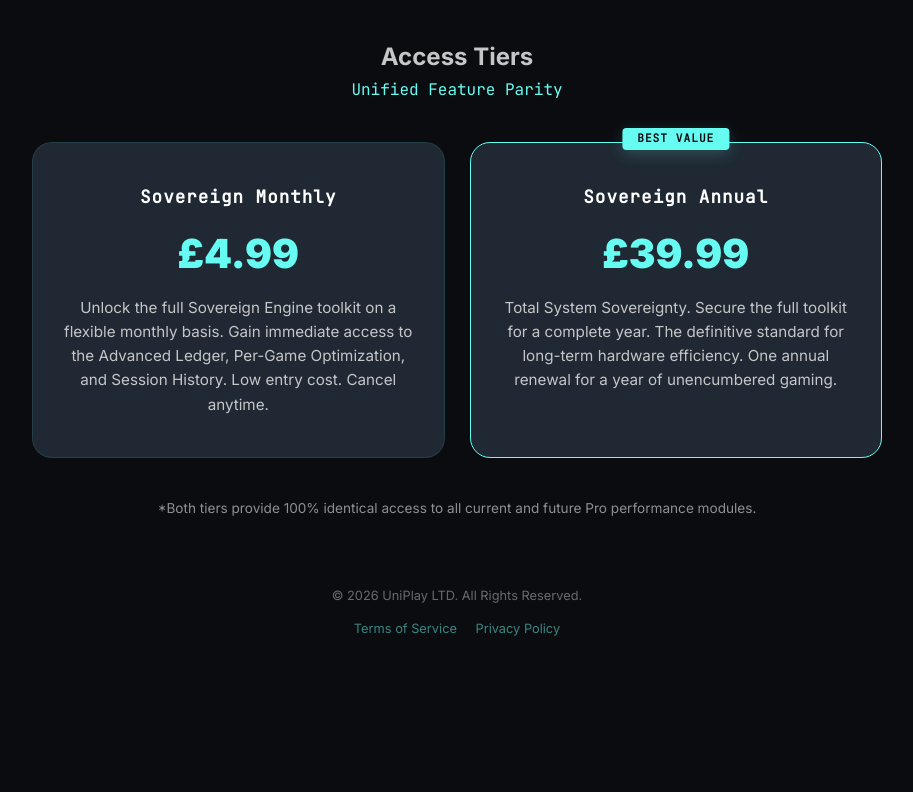
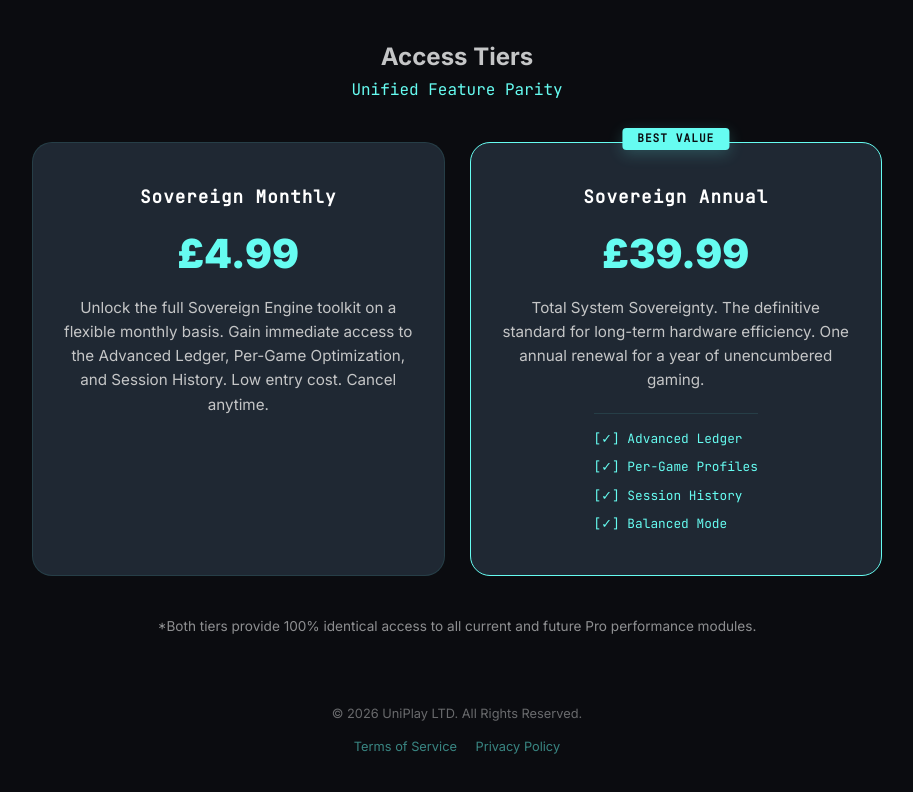
Before and after one commit to Ia-Irfan00/uniplay-web, a plain HTML site: page index.html in a window 1280 px wide. Shown: the part 1192-1984 px from the top of the page, without its empty margins (183-1096 px from the left). Before the commit the page ends 1885 px from the top, so only its background shows below. Drawn offline with Linux system fonts and the light colour scheme.

Commit message:
style: enhance annual pricing card with feature breakdown and visual refinements

```diff
--- a/index.html
+++ b/index.html
@@ -117,7 +117,7 @@
     <h2 style="text-align: center;">Access Tiers</h2>
     <p style="text-align: center; margin-top: -20px; font-size: 1rem; color: var(--accent); font-family: 'JetBrains Mono';">Unified Feature Parity</p>
 
-    <div class="pricing-grid">
+   <div class="pricing-grid">
     <div class="price-card">
         <h3 style="color: var(--white); margin: 0; font-family: 'JetBrains Mono', monospace; letter-spacing: 1px; font-size: 1.1rem;">Sovereign Monthly</h3>
         <div class="price-amount">£4.99</div>
@@ -126,7 +126,7 @@
         </p>
     </div>
 
-    <div class="price-card" style="border-color: var(--accent); position: relative; padding: 40px 30px;">
+    <div class="price-card" style="border-color: var(--accent); position: relative; padding: 40px 30px; display: flex; flex-direction: column; justify-content: space-between;">
         <div style="
             position: absolute;
             top: -15px;
@@ -145,14 +145,33 @@
             BEST VALUE
         </div>
 
-        <h3 style="color: var(--white); margin: 0; font-family: 'JetBrains Mono', monospace; letter-spacing: 1px; font-size: 1.1rem;">Sovereign Annual</h3>
-        <div class="price-amount">£39.99</div>
-        <p style="margin: 0; font-size: 0.95rem; line-height: 1.6; color: var(--text);">
-            Total System Sovereignty. Secure the full toolkit for a complete year. The definitive standard for long-term hardware efficiency. One annual renewal for a year of unencumbered gaming.
-        </p>
+        <div>
+            <h3 style="color: var(--white); margin: 0; font-family: 'JetBrains Mono', monospace; letter-spacing: 1px; font-size: 1.1rem;">Sovereign Annual</h3>
+            <div class="price-amount">£39.99</div>
+            <p style="margin: 0 0 20px 0; font-size: 0.95rem; line-height: 1.6; color: var(--text);">
+                Total System Sovereignty. The definitive standard for long-term hardware efficiency. One annual renewal for a year of unencumbered gaming.
+            </p>
+        </div>
+
+        <ul style="
+        text-align: left;
+        list-style: none;
+        padding: 0;
+        margin: 0 auto;
+        max-width: 220px;
+        font-size: 0.8rem;
+        color: var(--accent);
+        font-family: 'JetBrains Mono', monospace;
+        border-top: 1px solid rgba(102, 252, 241, 0.1);
+        padding-top: 15px;
+    ">
+            <li style="margin-bottom: 8px;">[✓] Advanced Ledger</li>
+            <li style="margin-bottom: 8px;">[✓] Per-Game Profiles</li>
+            <li style="margin-bottom: 8px;">[✓] Session History</li>
+            <li>[✓] Balanced Mode</li>
+        </ul>
     </div>
 </div>
-
     <p style="text-align: center; margin-top: 30px; font-size: 0.85rem; opacity: 0.7;">
         *Both tiers provide 100% identical access to all current and future Pro performance modules.
     </p>
```
